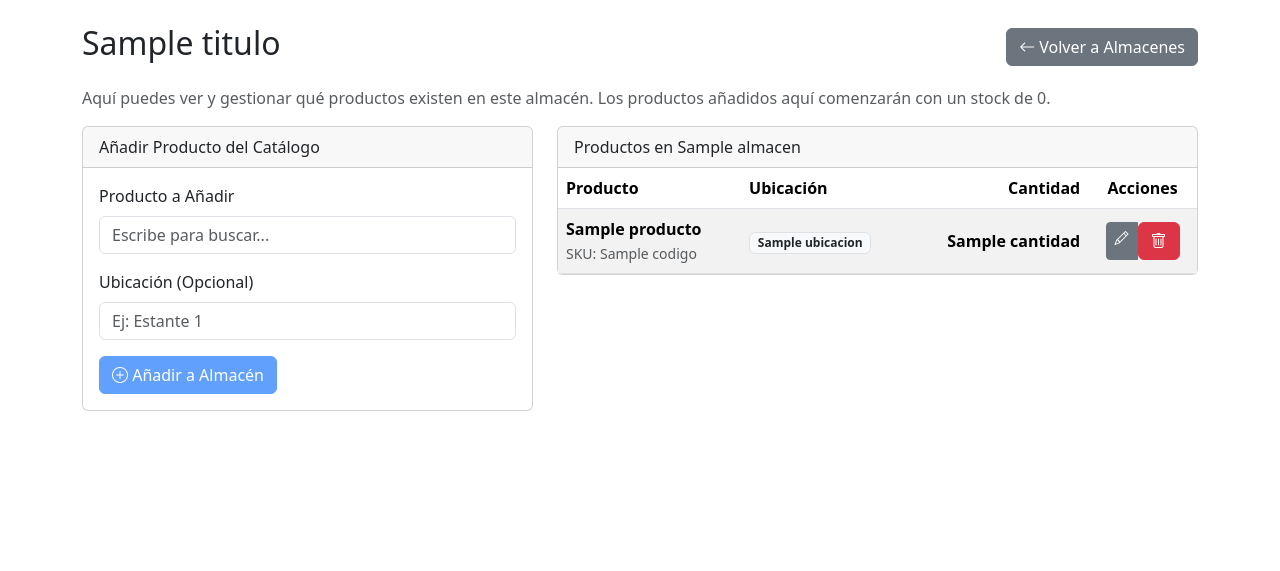
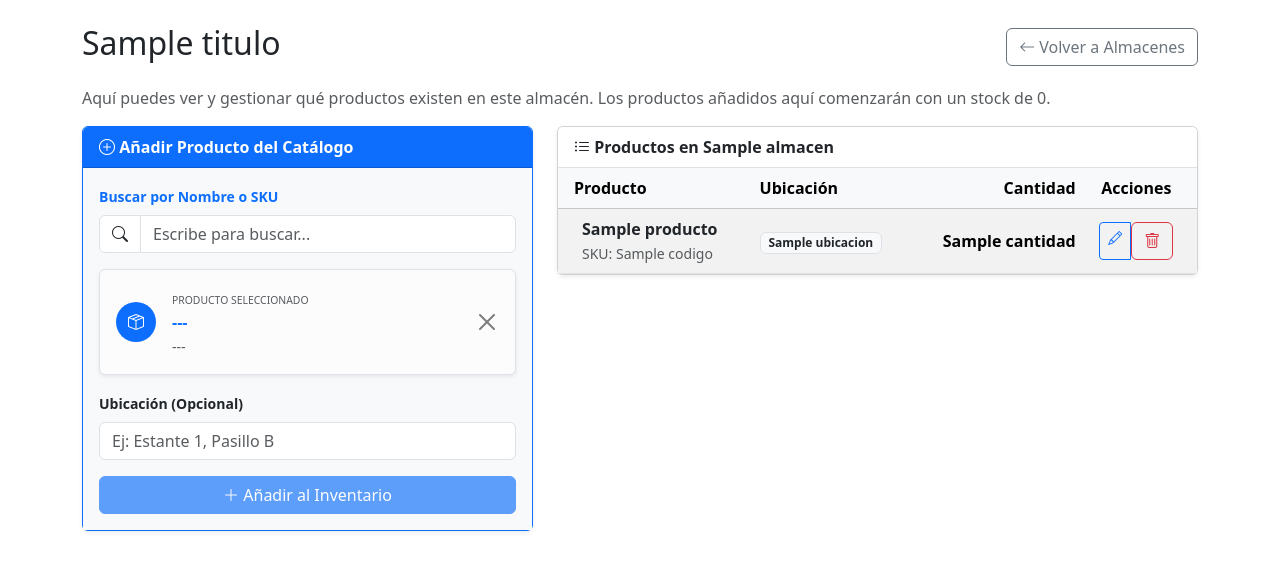
Before and after one commit to Raziraptor/Gestiondeinventario, a Python web app: template templates/almacen_inventario.html in a window 1280 px wide. Shown: the part 56-627 px from the top of the page. Run offline with Jinja, Linux system fonts and the light colour scheme; the template is opened without the code that fills it: most values are stand-ins (such as "Sample title", 1, 10 or a date in 2020).

Commit message:
Enhance product addition form with search feature
Updated the layout and functionality of the product addition form, including a new search feature and improved styling.

```diff
--- a/templates/almacen_inventario.html
+++ b/templates/almacen_inventario.html
@@ -5,7 +5,7 @@
 {% block content %}
     <div class="d-flex justify-content-between align-items-center mb-3">
         <h2>{{ titulo }}</h2>
-        <a href="{{ url_for('lista_almacenes') }}" class="btn btn-secondary">
+        <a href="{{ url_for('lista_almacenes') }}" class="btn btn-outline-secondary">
             <i class="bi bi-arrow-left"></i> Volver a Almacenes
         </a>
     </div>
@@ -15,78 +15,119 @@
     </p>
 
     <div class="row g-4">
+        <!-- COLUMNA IZQUIERDA: FORMULARIO DE AÑADIR (MODIFICADO CON NUEVA BÚSQUEDA) -->
         <div class="col-md-5">
-            <div class="card">
-                <div class="card-header">
-                    Añadir Producto del Catálogo
+            <div class="card shadow-sm border-primary">
+                <div class="card-header bg-primary text-white fw-bold">
+                    <i class="bi bi-plus-circle"></i> Añadir Producto del Catálogo
                 </div>
-                <div class="card-body">
-                    <form method="POST" action="{{ url_for('gestionar_inventario_almacen', id=almacen.id) }}" id="form_anadir_prod">
-                        <div class="mb-3">
-                            <label for="producto_search" class="form-label">Producto a Añadir</label>
-                            <input class="form-control" list="productosCatalogoDatalist" id="producto_search"
-                                   placeholder="Escribe para buscar..." autocomplete="off" required>
-                            <datalist id="productosCatalogoDatalist"></datalist>
-                            <input type="hidden" name="producto_id" id="producto_id_hidden" value="0">
+                <div class="card-body bg-light">
+
+                    {% if productos_para_anadir_json %}
+                        <!-- 1. BUSCADOR INTELIGENTE -->
+                        <div class="mb-3 position-relative">
+                            <label for="buscador" class="form-label fw-bold small text-primary">Buscar por Nombre o SKU</label>
+                            <div class="input-group">
+                                <span class="input-group-text bg-white"><i class="bi bi-search"></i></span>
+                                <input type="text" id="buscador" class="form-control"
+                                       placeholder="Escribe para buscar..." autocomplete="off">
+                            </div>
+                            <!-- Lista flotante de sugerencias -->
+                            <div id="lista_sugerencias" class="list-group position-absolute w-100 shadow"
+                                 style="z-index: 1050; display: none; max-height: 250px; overflow-y: auto;">
+                            </div>
                         </div>
 
-                        <div class="mb-3">
-                            <label class="form-label">Ubicación (Opcional)</label>
-                            <input type="text" name="ubicacion" class="form-control" placeholder="Ej: Estante 1">
+                        <!-- 2. VISUALIZACIÓN DE SELECCIÓN -->
+                        <div id="preview_seleccion" class="alert alert-light border d-flex align-items-center shadow-sm" style="display: none;">
+                            <div class="me-3">
+                                <div class="bg-primary text-white rounded-circle d-flex align-items-center justify-content-center" style="width: 40px; height: 40px;">
+                                    <i class="bi bi-box-seam"></i>
+                                </div>
+                            </div>
+                            <div class="flex-grow-1">
+                                <small class="text-muted text-uppercase" style="font-size: 0.65rem;">Producto Seleccionado</small><br>
+                                <strong id="lbl_nombre_prod" class="text-primary d-block text-truncate" style="max-width: 200px;">---</strong>
+                                <small id="lbl_sku_prod" class="text-muted">---</small>
+                            </div>
+                            <button type="button" class="btn-close" onclick="limpiarSeleccion()" title="Cambiar producto"></button>
                         </div>
 
-                        <button type="submit" class="btn btn-primary" id="btn_submit_anadir" {% if not productos_para_anadir_json %}disabled{% endif %}>
-                            <i class="bi bi-plus-circle"></i> Añadir a Almacén
+                        <!-- 3. FORMULARIO DE ENVÍO -->
+                        <form method="POST" action="{{ url_for('gestionar_inventario_almacen', id=almacen.id) }}" id="form_anadir_prod">
+                            <!-- ID del producto seleccionado -->
+                            <input type="hidden" name="producto_id" id="producto_id_hidden" value="0">
+
+                            <div class="mb-3">
+                                <label class="form-label fw-bold small">Ubicación (Opcional)</label>
+                                <input type="text" name="ubicacion" id="ubicacion_input" class="form-control" placeholder="Ej: Estante 1, Pasillo B">
+                            </div>
+
+                            <div class="d-grid">
+                                <button type="submit" class="btn btn-primary" id="btn_submit_anadir" disabled>
+                                    <i class="bi bi-plus-lg"></i> Añadir al Inventario
                                 </button>
-                        {% if not productos_para_anadir_json %}
-                            <small class="text-muted d-block mt-2">¡Todos los productos de tu catálogo ya están en este almacén!</small>
+                            </div>
+                        </form>
+                    {% else %}
+                        <div class="text-center py-4 text-muted">
+                            <i class="bi bi-check-circle-fill text-success fs-1 mb-2"></i>
+                            <p class="mb-0">¡Excelente!</p>
+                            <small>Todos los productos del catálogo ya están registrados en este almacén.</small>
+                        </div>
                     {% endif %}
-                    </form>
+
                 </div>
             </div>
         </div>
 
+        <!-- COLUMNA DERECHA: TABLA DE PRODUCTOS (MANTENER IGUAL, PERO ESTILIZADA) -->
         <div class="col-md-7">
-            <div class="card">
-                <div class="card-header">
-                    Productos en {{ almacen.nombre }}
+            <div class="card shadow-sm">
+                <div class="card-header bg-white fw-bold border-bottom">
+                    <i class="bi bi-list-ul"></i> Productos en {{ almacen.nombre }}
                 </div>
-                <div class="card-body table-responsive p-0">
-                    <table class="table table-striped table-hover mb-0">
-                        <thead>
+                <div class="card-body p-0 table-responsive">
+                    <table class="table table-striped table-hover mb-0 align-middle">
+                        <thead class="table-light">
                             <tr>
-                                <th>Producto</th>
-                                <th>Ubicación</th> <th class="text-end">Cantidad</th>
-                                <th class="text-center">Acciones</th>
+                                <th class="ps-3">Producto</th>
+                                <th>Ubicación</th>
+                                <th class="text-end">Cantidad</th>
+                                <th class="text-center pe-3">Acciones</th>
                             </tr>
                         </thead>
                         <tbody>
                             {% for item in almacen.stocks.all() %}
                             <tr>
-                                <td class="align-middle">
-                                    <strong>{{ item.producto.nombre }}</strong><br>
+                                <td class="ps-3">
+                                    <div class="d-flex align-items-center">
+                                        <div class="ms-2">
+                                            <div class="fw-bold text-dark">{{ item.producto.nombre }}</div>
                                             <small class="text-muted">SKU: {{ item.producto.codigo }}</small>
+                                        </div>
+                                    </div>
                                 </td>
-                                <td class="align-middle">
+                                <td>
                                     {% if item.ubicacion %}
                                         <span class="badge bg-light text-dark border">{{ item.ubicacion }}</span>
                                     {% else %}
-                                        <span class="text-muted small">-</span>
+                                        <span class="text-muted small fst-italic">Sin asignar</span>
                                     {% endif %}
                                 </td>
-                                <td class="align-middle text-end">
-                                    <strong>{{ item.cantidad }}</strong>
+                                <td class="text-end fw-bold">
+                                    {{ item.cantidad }}
                                 </td>
-                                <td class="align-middle text-center">
+                                <td class="text-center pe-3">
                                     <div class="btn-group btn-group-sm">
                                         <a href="{{ url_for('editar_producto', id=item.producto_id, almacen_id=almacen.id) }}"
-                                           class="btn btn-secondary" title="Editar Stock">
+                                           class="btn btn-outline-primary" title="Editar Stock/Detalles">
                                             <i class="bi bi-pencil"></i>
                                         </a>
 
                                         <form action="{{ url_for('eliminar_producto_de_almacen', id=item.id) }}" method="POST" style="display:inline;"
                                               onsubmit="return confirm('¿Estás seguro de quitar este producto de ESTE almacén? El producto seguirá existiendo en el catálogo general.');">
-                                            <button type="submit" class="btn btn-danger" title="Quitar del Almacén">
+                                            <button type="submit" class="btn btn-outline-danger" title="Quitar del Almacén">
                                                 <i class="bi bi-trash"></i>
                                             </button>
                                         </form>
@@ -95,7 +136,10 @@
                             </tr>
                             {% else %}
                             <tr>
-                                <td colspan="4" class="text-center p-3">No hay productos asignados a este almacén.</td>
+                                <td colspan="4" class="text-center py-5 text-muted">
+                                    <i class="bi bi-box fs-1 d-block mb-2 opacity-50"></i>
+                                    No hay productos asignados a este almacén.
+                                </td>
                             </tr>
                             {% endfor %}
                         </tbody>
@@ -105,43 +149,95 @@
         </div>
     </div>
 
+    <!-- SCRIPT DE BÚSQUEDA -->
     <script>
         document.addEventListener('DOMContentLoaded', function() {
-            const productosData = {{ productos_para_anadir_json | tojson | safe }};
-            const datalist = document.getElementById('productosCatalogoDatalist');
-            const productosMap = new Map();
+            // Datos pasados desde Flask
+            const productosData = {{ productos_para_anadir_json | default([]) | tojson | safe }};
 
-            productosData.forEach(p => {
-                const nombreCompleto = `${p.nombre} (SKU: ${p.codigo})`;
-                productosMap.set(nombreCompleto, p.id);
-                const option = document.createElement('option');
-                option.value = nombreCompleto;
-                datalist.appendChild(option);
+            const buscador = document.getElementById('buscador');
+            const sugerencias = document.getElementById('lista_sugerencias');
+            const preview = document.getElementById('preview_seleccion');
+            const lblNombre = document.getElementById('lbl_nombre_prod');
+            const lblSku = document.getElementById('lbl_sku_prod');
+            const inputId = document.getElementById('producto_id_hidden');
+            const btnSubmit = document.getElementById('btn_submit_anadir');
+            const inputUbicacion = document.getElementById('ubicacion_input');
+
+            // Función para filtrar y mostrar sugerencias
+            if (buscador) { // Solo si existe el buscador (si hay productos para añadir)
+                buscador.addEventListener('input', function() {
+                    const query = this.value.toLowerCase().trim();
+                    sugerencias.innerHTML = '';
+
+                    if (query.length === 0) {
+                        sugerencias.style.display = 'none';
+                        return;
+                    }
+
+                    const resultados = productosData.filter(p =>
+                        p.nombre.toLowerCase().includes(query) ||
+                        p.codigo.toLowerCase().includes(query)
+                    );
+
+                    if (resultados.length > 0) {
+                        sugerencias.style.display = 'block';
+                        resultados.forEach(p => {
+                            const item = document.createElement('a');
+                            item.href = '#';
+                            item.classList.add('list-group-item', 'list-group-item-action', 'd-flex', 'justify-content-between', 'align-items-center');
+                            item.innerHTML = `
+                                <div>
+                                    <strong>${p.nombre}</strong><br>
+                                    <small class="text-muted">SKU: ${p.codigo}</small>
+                                </div>
+                                <i class="bi bi-plus-circle text-primary"></i>
+                            `;
+
+                            item.onclick = (e) => {
+                                e.preventDefault();
+                                seleccionarProducto(p);
+                            };
+
+                            sugerencias.appendChild(item);
                         });
-
-            const inputSearch = document.getElementById('producto_search');
-            const inputIdHidden = document.getElementById('producto_id_hidden');
-            const btnSubmit = document.getElementById('btn_submit_anadir');
-
-            inputSearch.addEventListener('input', function() {
-                const valor = inputSearch.value;
-                const idEncontrado = productosMap.get(valor);
-                if (idEncontrado) {
-                    inputIdHidden.value = idEncontrado;
-                    btnSubmit.disabled = false;
                     } else {
-                    inputIdHidden.value = '0';
-                    btnSubmit.disabled = true;
+                        sugerencias.style.display = 'none';
                     }
                 });
 
-            document.getElementById('form_anadir_prod').addEventListener('submit', function(e) {
-                if (inputIdHidden.value === '0' || !inputIdHidden.value) {
-                    e.preventDefault();
-                    alert('Por favor, selecciona un producto válido de la lista.');
+                // Cerrar al hacer clic fuera
+                document.addEventListener('click', (e) => {
+                    if (e.target !== buscador && e.target !== sugerencias) {
+                        sugerencias.style.display = 'none';
                     }
                 });
+            }
+
+            window.seleccionarProducto = function(prod) {
+                // 1. Llenar datos ocultos y visuales
+                inputId.value = prod.id;
+                lblNombre.textContent = prod.nombre;
+                lblSku.textContent = prod.codigo;
+
+                // 2. Cambiar UI
+                buscador.value = ''; // Limpiar buscador
+                sugerencias.style.display = 'none'; // Ocultar lista
+                buscador.closest('.mb-3').style.display = 'none'; // Ocultar input buscador
+                preview.style.display = 'flex'; // Mostrar preview
+
+                // 3. Activar botón y enfocar ubicación
+                btnSubmit.disabled = false;
+                inputUbicacion.focus();
+            };
+
+            window.limpiarSeleccion = function() {
+                inputId.value = '0';
                 btnSubmit.disabled = true;
+                preview.style.display = 'none';
+                buscador.closest('.mb-3').style.display = 'block'; // Volver a mostrar buscador
+                buscador.focus();
+            };
         });
     </script>
 {% endblock %}
```
Lines whose indentation alone changed are shown as unchanged.
